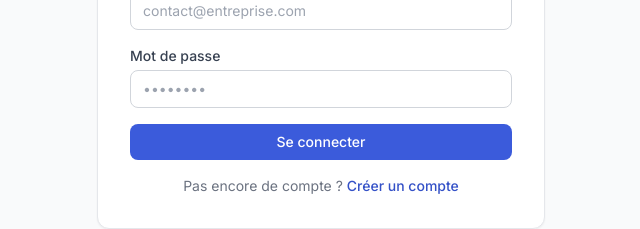
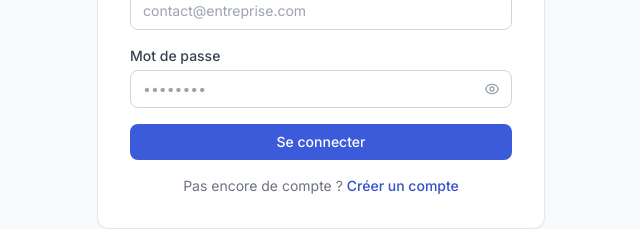
Before and after one commit to ilomad55-pixel/cv-builder, a Next.js app: page /login in a window 1280 px wide. Shown: the part 388-617 px from the top of the page, without its empty margins (319-959 px from the left). Built offline with nearby package versions, Linux system fonts and the light colour scheme.

Commit message:
fix: moteur Prisma dans runner + icône oeil sur champs mot de passe

```diff
--- a/components/ui/Input.tsx
+++ b/components/ui/Input.tsx
@@ -1,12 +1,35 @@
-import { InputHTMLAttributes, forwardRef } from "react"
+"use client"
+
+import { InputHTMLAttributes, forwardRef, useState } from "react"
 
 interface InputProps extends InputHTMLAttributes<HTMLInputElement> {
   label?: string
   error?: string
 }
 
+function EyeIcon() {
+  return (
+    <svg xmlns="http://www.w3.org/2000/svg" className="h-4 w-4" fill="none" viewBox="0 0 24 24" stroke="currentColor">
+      <path strokeLinecap="round" strokeLinejoin="round" strokeWidth={2} d="M15 12a3 3 0 11-6 0 3 3 0 016 0z" />
+      <path strokeLinecap="round" strokeLinejoin="round" strokeWidth={2} d="M2.458 12C3.732 7.943 7.523 5 12 5c4.478 0 8.268 2.943 9.542 7-1.274 4.057-5.064 7-9.542 7-4.477 0-8.268-2.943-9.542-7z" />
+    </svg>
+  )
+}
+
+function EyeOffIcon() {
+  return (
+    <svg xmlns="http://www.w3.org/2000/svg" className="h-4 w-4" fill="none" viewBox="0 0 24 24" stroke="currentColor">
+      <path strokeLinecap="round" strokeLinejoin="round" strokeWidth={2} d="M13.875 18.825A10.05 10.05 0 0112 19c-4.478 0-8.268-2.943-9.543-7a9.97 9.97 0 011.563-3.029m5.858.908a3 3 0 114.243 4.243M9.878 9.878l4.242 4.242M9.88 9.88l-3.29-3.29m7.532 7.532l3.29 3.29M3 3l3.59 3.59m0 0A9.953 9.953 0 0112 5c4.478 0 8.268 2.943 9.543 7a10.025 10.025 0 01-4.132 4.411m0 0L21 21" />
+    </svg>
+  )
+}
+
 export const Input = forwardRef<HTMLInputElement, InputProps>(
-  ({ label, error, className = "", ...props }, ref) => {
+  ({ label, error, type, className = "", ...props }, ref) => {
+    const [showPassword, setShowPassword] = useState(false)
+    const isPassword = type === "password"
+    const resolvedType = isPassword && showPassword ? "text" : type
+
     return (
       <div className="w-full">
         {label && (
@@ -14,15 +37,30 @@
             {label}
           </label>
         )}
+        <div className="relative">
           <input
             ref={ref}
+            type={resolvedType}
             className={`w-full px-3 py-2 text-sm border rounded-lg bg-white placeholder-gray-400
               focus:outline-none focus:ring-2 focus:ring-brand-500 focus:border-transparent
               disabled:bg-gray-50 disabled:text-gray-500
+              ${isPassword ? "pr-10" : ""}
               ${error ? "border-red-400" : "border-gray-300"}
               ${className}`}
             {...props}
           />
+          {isPassword && (
+            <button
+              type="button"
+              tabIndex={-1}
+              onClick={() => setShowPassword((v) => !v)}
+              className="absolute right-3 top-1/2 -translate-y-1/2 text-gray-400 hover:text-gray-600 transition-colors"
+              aria-label={showPassword ? "Masquer le mot de passe" : "Afficher le mot de passe"}
+            >
+              {showPassword ? <EyeOffIcon /> : <EyeIcon />}
+            </button>
+          )}
+        </div>
         {error && <p className="mt-1 text-xs text-red-500">{error}</p>}
       </div>
     )
```
Also changed, not shown: 1 other file (tests, documents, lock files or other folders). Lines whose indentation alone changed are shown as unchanged.
